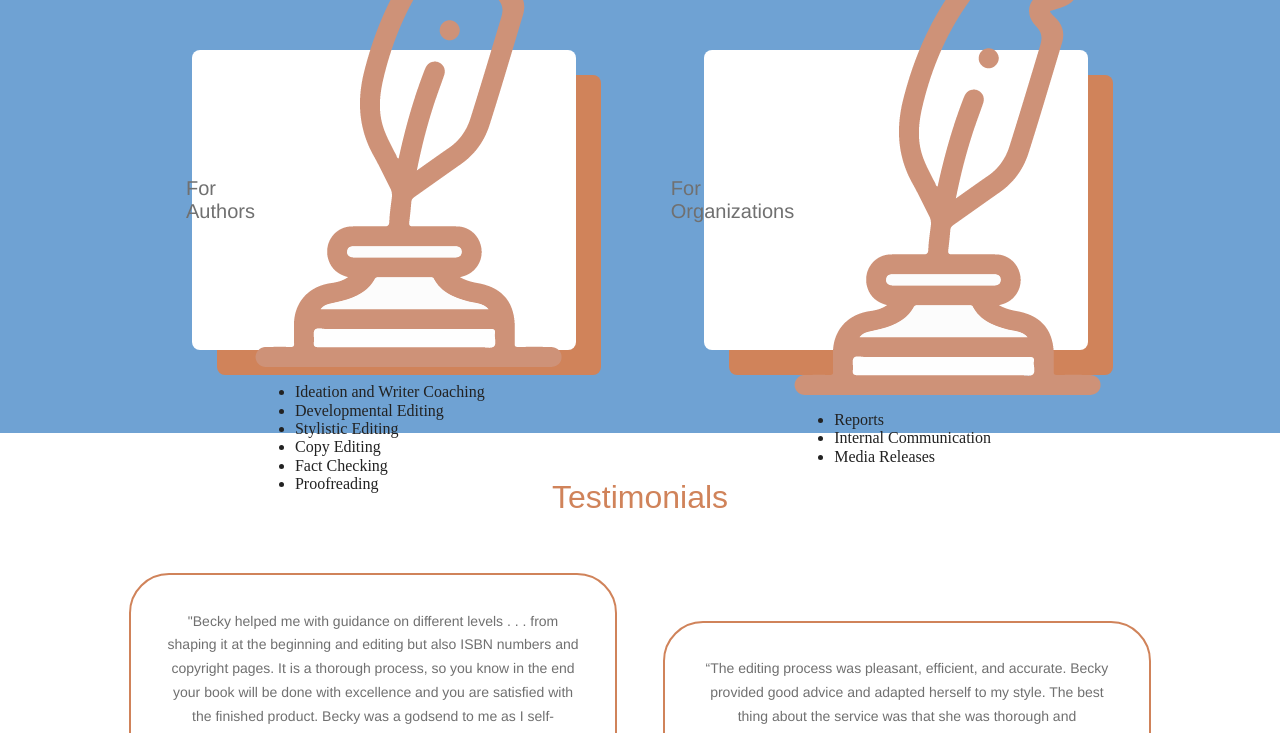
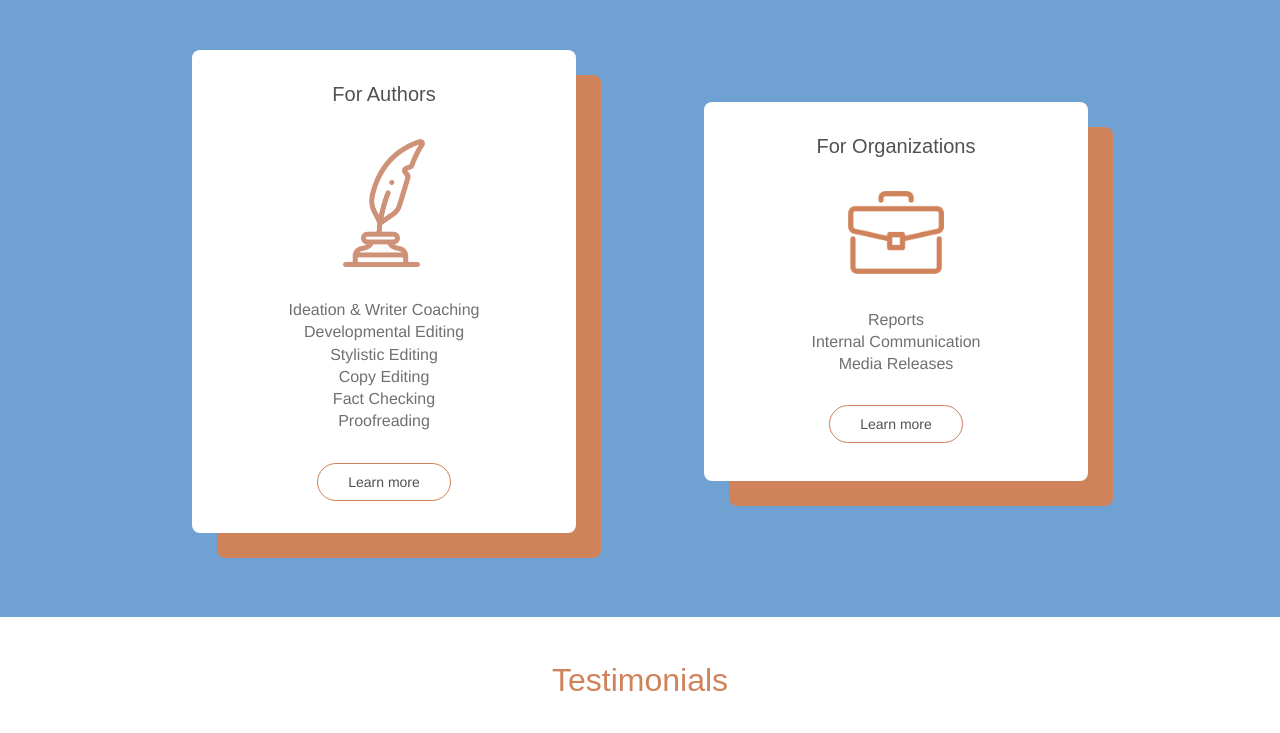
Before and after one commit to regine-tiu/becky_skillin, a website built with Parcel: page index.html in a window 1280 px wide. Shown: the part 733-1466 px from the top of the page. Built offline with nearby package versions, Linux system fonts and the light colour scheme; a web font is replaced by a local one.

Commit message:
panels ab style complete

```diff
--- a/css/style.sass
+++ b/css/style.sass
@@ -100,6 +100,7 @@ p
 
     .homepage-service-box
         display: flex
+        flex-direction: column
         justify-content: center
         align-items: center
         background-color: $white
@@ -107,17 +108,49 @@ p
         box-shadow: 25px 25px $orange
         margin: 3% 5% 5% 5%
         width: 30%
-        height: 300px
+        height: auto
 
     .homepage-service-box:hover
         transform: scale(1.006)
         transition: transform 0.3
 
     h5
-        font-family: $tagline
+        font-family: $subheader
         font-size: 20px
-        color: $light-grey
+        color: $dark-grey
         font-weight: 500
+
+    .panel
+        display: flex
+        flex-direction: column
+        justify-content: center
+        align-items: center
+
+        p
+            color: $dark-grey
+            font-family: $tagline
+            border: 1px solid $orange
+            padding: 10px 30px
+            border-radius: 50px
+
+    .learn-more-btn
+        margin-bottom: 10%
+
+    img
+        width:25%
+        margin-bottom: 5%
+
+    ul
+        padding-inline-start: 0
+
+        li
+            font-family: $tagline
+            font-weight: 500
+            color: $light-grey
+            padding: 1% 0
+            text-align: center
+            list-style: none
+
 
 
 /* ----------- Testimonials --------------*/
--- a/index.html
+++ b/index.html
@@ -65,10 +65,10 @@
     <div class="row">
       <div class="box-one homepage-service-box">
         <h5>For Authors</h5>
-        <div class="panel-a">
+        <div class="panel-a panel">
           <img src="img/feather-pen-sand.png" alt="author-services-icon">
           <ul>
-            <li>Ideation and Writer Coaching</li>
+            <li>Ideation & Writer Coaching</li>
             <li>Developmental Editing</li>
             <li>Stylistic Editing</li>
             <li>Copy Editing</li>
@@ -81,8 +81,8 @@
 
       <div class="box-two homepage-service-box">
         <h5>For Organizations</h5>
-        <div class="panel-b">
-          <img src="img/feather-pen-sand.png" alt="author-services-icon">
+        <div class="panel-b panel">
+          <img src="img/briefcase.png" alt="organization-services-icon">
           <ul>
             <li>Reports</li>
             <li>Internal Communication</li>
```
Also changed, not shown: css/style.css, img/briefcase.png (added), 1 other file.
